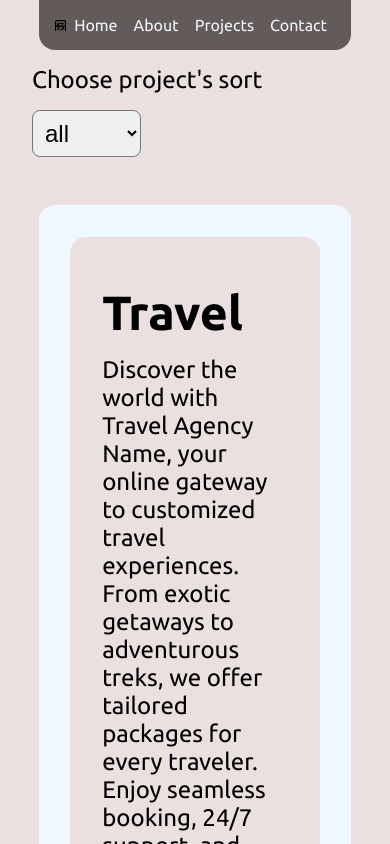
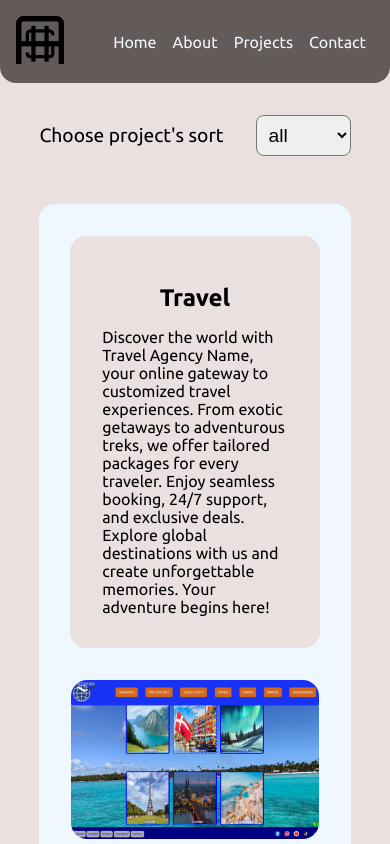
Before and after one commit to pxlashrafismail/Portfolio-WPL2, a Vue app: page /projects in a window 390 px wide. Shown: the top 844 px of the page. Built offline with nearby package versions, Linux system fonts and the light colour scheme; a web font is replaced by a local one.

Commit message:
font-size aangepast

```diff
--- a/scss/_about-card.scss
+++ b/scss/_about-card.scss
@@ -32,3 +32,38 @@
         }
     }
 }
+
+
+@media screen and (max-width: 768px){
+
+    .card-about-container{
+        margin: 1rem auto;
+        border-radius: .5rem;
+        &-header{
+            &-h1{
+                text-align: center;
+                margin: .5rem;
+                padding: .5rem;
+            }
+
+        }
+        &-content{
+            &-ul{
+                &-item{
+                    list-style: none;
+                    h2{
+                        color: $color-secondary;
+                        padding: .5rem;
+                        font-size: 1.5rem;
+                    }
+                    p{
+                        margin: .5rem;
+                        padding: .5rem;
+                        font-size:1rem ;
+                    }
+                }
+            }
+        }
+    }
+
+}
--- a/scss/_about-view.scss
+++ b/scss/_about-view.scss
@@ -23,3 +23,30 @@
         }
     }
 }
+
+
+@media screen and (max-width: 768px){
+    .about-container{
+        @include flexLayout(column, center, center);
+        // background-color: $color-light;
+        &-header{
+            margin: 1rem auto;
+            &-lbl{
+                font-size: 1.5rem;
+                padding: .5rem;
+                }
+
+                &-select{
+                font-size: 1.5rem;
+                padding: .5rem;
+                border-radius: .5rem;
+            }
+
+        }
+        &-body{
+            &-content{
+            }
+        }
+    }
+
+}
--- a/scss/_components.scss
+++ /dev/null
@@ -1 +0,0 @@
-@use 'base' as *;
--- a/scss/_home.scss
+++ b/scss/_home.scss
@@ -48,3 +48,21 @@
     }
 
 }
+@media screen and (max-width: 768px) {
+    .home-container{
+        margin-top: 2rem;
+        &-image{
+            &-img{
+            }
+        }
+        &-content{
+            &-title{
+                font-size: 2rem;
+            }
+            &-description{
+                font-size: 1.2rem;
+            }
+        }
+    }
+
+}
--- a/scss/_nav.scss
+++ b/scss/_nav.scss
@@ -32,3 +32,10 @@
         }
     }
 }
+
+@media screen and (max-width: 768px){
+    .navbar{
+       width: 100%;
+       padding: .5rem auto;
+    }
+}
--- a/scss/_project-card.scss
+++ b/scss/_project-card.scss
@@ -47,3 +47,21 @@
         }
     }
 }
+
+@media screen and (max-width: 768px){
+    .card-project-container{
+        &-content{
+            width: 80%;
+            &-h1{
+                font-size: 1.5rem;
+                text-align: center;
+            }
+            &-p{
+                font-size: 1rem;
+            }
+        }
+        &-image{
+            width: 100%;
+        }
+    }
+}
--- a/scss/_project-view.scss
+++ b/scss/_project-view.scss
@@ -23,7 +23,6 @@
 @media  screen and (max-width: 992px){
     .projects-container{
         &-header{
-            font-size: 1.5rem;
             &-label{
                 font-size: 1.5rem;
             }
@@ -34,3 +33,16 @@
     }
 
 }
+@media  screen and (max-width: 768px){
+    .projects-container{
+        &-header{
+            &-label{
+                font-size: 1.2rem;
+            }
+            &-select{
+                font-size: 1.2rem;
+            }
+        }
+    }
+
+}
--- a/scss/main.scss
+++ b/scss/main.scss
@@ -1,8 +1,6 @@
 @use 'base';
 @use 'nav';
 @use 'home';
-@use 'footer';
-@use 'components';
 @use 'layout';
 @use 'about-card';
 @use 'about-view';
```
Also changed, not shown: scss/_footer.scss (deleted).
